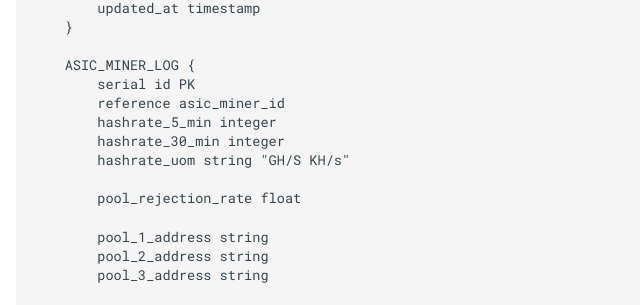
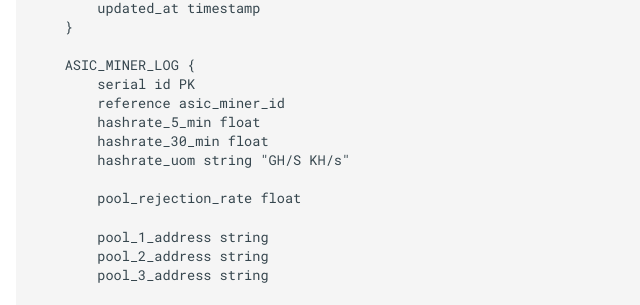
Before and after one commit to nguyenvinhlinh/Mining-Rig-Monitor-Document, an MkDocs documentation site: the page built from docs/04.1.2-db-diagram-fullscreen.md, in a window 1280 px wide and 1400 px high. Shown: the part 838-1143 px from the top of the window, without its empty margins (0-640 px from the left). Built offline with MkDocs 1.6.1 and Material for MkDocs 9.7.7, drawn with Linux system fonts in a browser that asks for light colours; comment, search, counter and statistics services are not loaded; some of the changed text lies outside the part shown.

Commit message:
update type for hashrate from integer to float

```diff
--- a/docs/04.1.2-db-diagram-fullscreen.md
+++ b/docs/04.1.2-db-diagram-fullscreen.md
@@ -47,8 +47,8 @@ erDiagram
     ASIC_MINER_LOG {
         serial id PK
         reference asic_miner_id
-        hashrate_5_min integer
-        hashrate_30_min integer
+        hashrate_5_min float
+        hashrate_30_min float
         hashrate_uom string "GH/S KH/s"
 
         pool_rejection_rate float
@@ -74,13 +74,13 @@ erDiagram
         pool_3_rejected_share bigint
 
 
-        hashboard_1_hashrate_5_min integer
-        hashboard_2_hashrate_5_min integer
-        hashboard_3_hashrate_5_min integer
+        hashboard_1_hashrate_5_min float
+        hashboard_2_hashrate_5_min float
+        hashboard_3_hashrate_5_min float
 
-        hashboard_1_hashrate_30_min integer
-        hashboard_2_hashrate_30_min integer
-        hashboard_3_hashrate_30_min integer
+        hashboard_1_hashrate_30_min float
+        hashboard_2_hashrate_30_min float
+        hashboard_3_hashrate_30_min float
 
         hashboard_1_temp_1 float
         hashboard_1_temp_2 float
```
